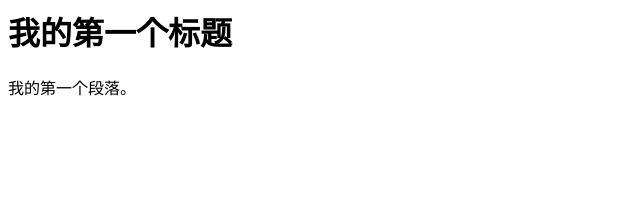
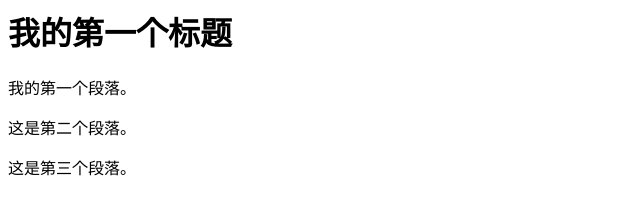
Before and after one commit to lihaokx/GitCommandTest, a website: page index.html in a window 1280 px wide. Shown: the whole page, without its empty margins (0-640 px from the left). Drawn offline with Linux system fonts and the light colour scheme.

Commit message:
second edition

```diff
--- a/index.html
+++ b/index.html
@@ -6,5 +6,7 @@
 	<body>
 		<h1>我的第一个标题</h1>
 		<p>我的第一个段落。</p>
+		<p>这是第二个段落。</p>
+		<p>这是第三个段落。</p>
 	</body>
 </html>
```
Also changed, not shown: package.json (added, +24 -0 lines), 2 other files.
